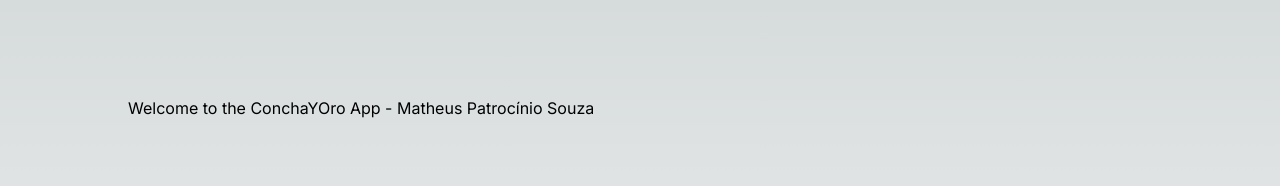
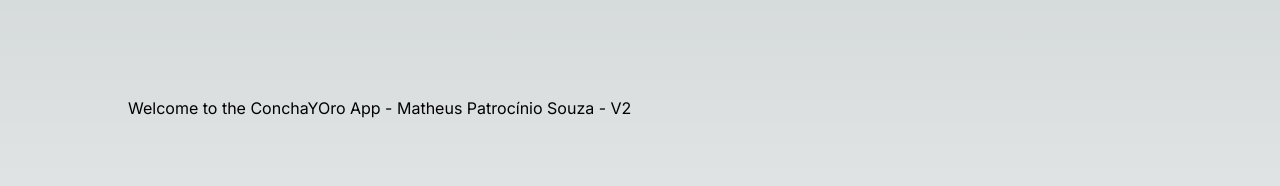
Before and after one commit to matheuspsouza/conchayoro, a Next.js app in the folder frontend/: page / in a window 1280 px wide. Shown: the top 186 px of the page. Built offline with nearby package versions, Linux system fonts and the light colour scheme.

Commit message:
feat: canary deployment v2

```diff
--- a/frontend/src/app/page.tsx
+++ b/frontend/src/app/page.tsx
@@ -2,7 +2,7 @@
   return (
     <main className="flex min-h-screen flex-col items-center justify-between p-24">
       <div className="z-10 max-w-5xl w-full items-center justify-between font-monotext-sm lg:flex">
-        <h1> Welcome to the ConchaYOro App - Matheus Patrocínio Souza </h1>
+        <h1> Welcome to the ConchaYOro App - Matheus Patrocínio Souza - V2 </h1>
       </div>
     </main>
   )
```
